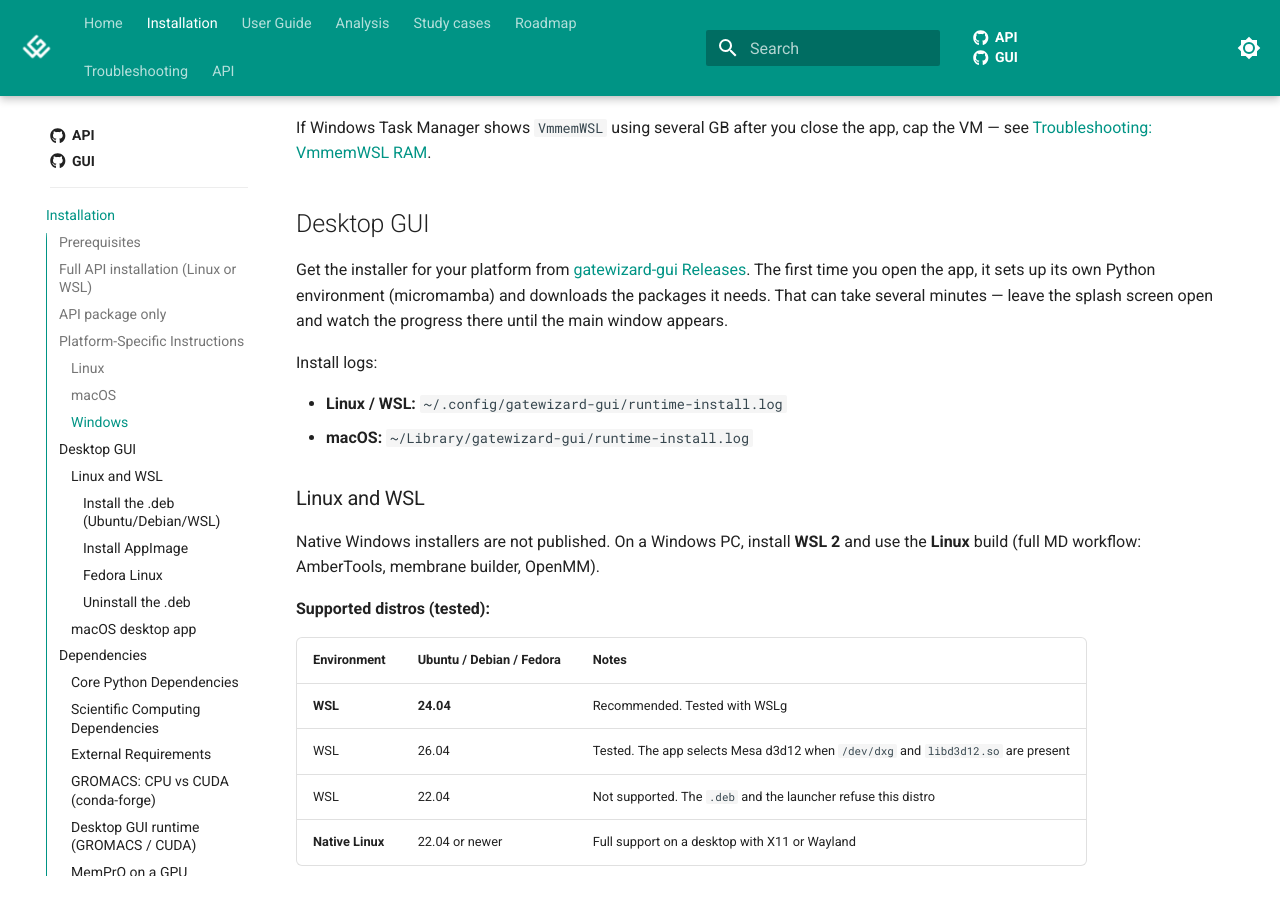
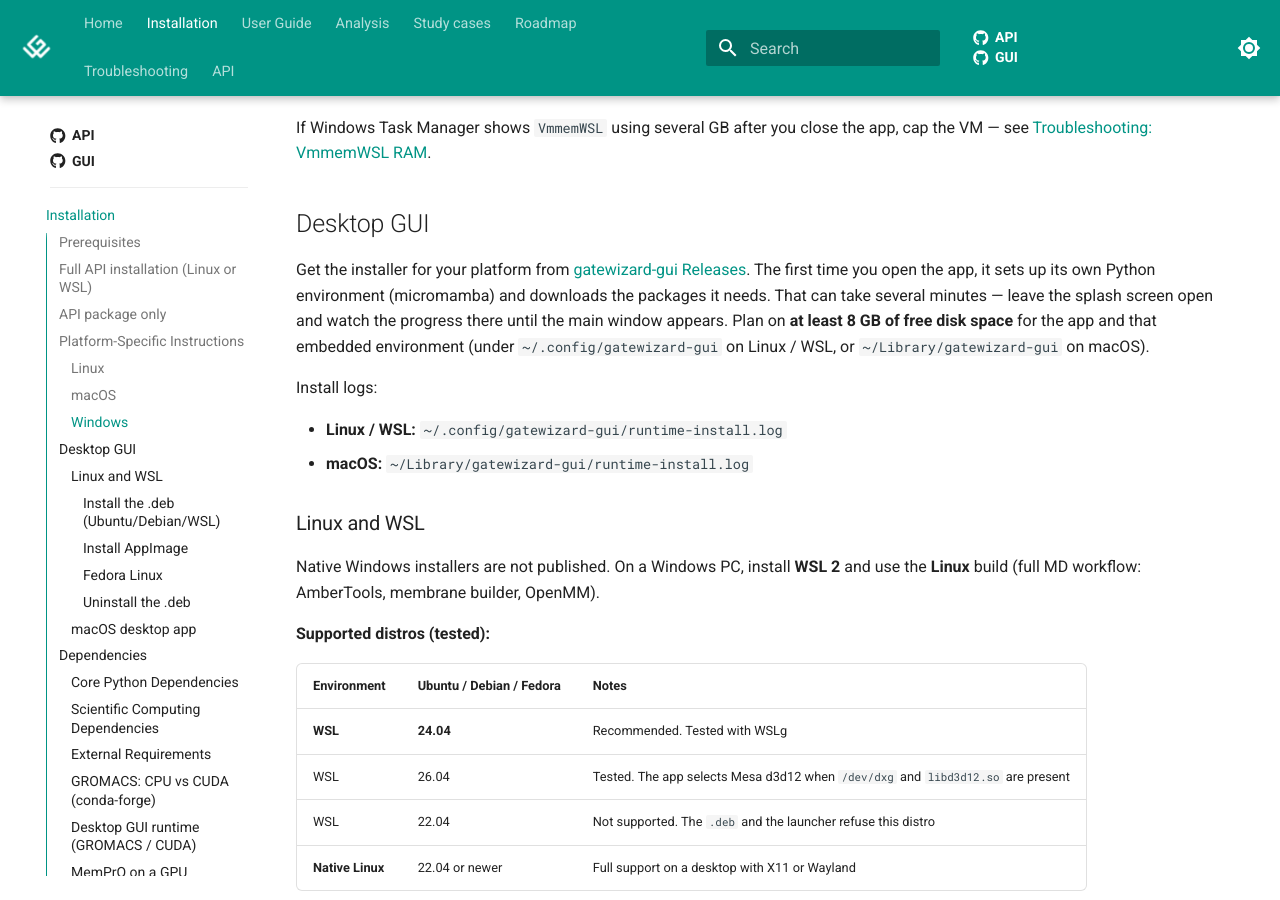
Before and after one commit to maurobedoya/gatewizard, an MkDocs documentation site: the page built from docs/installation.md, in a window 1280 px wide and 900 px high, scrolled down 1811 px. Built offline with MkDocs 1.6.1 and Material for MkDocs 9.7.7, drawn with Linux system fonts in a browser that asks for light colours; comment, search, counter and statistics services are not loaded; the version menu is left out.

Commit message:
docs: update indication for required disk size

```diff
--- a/docs/installation.md
+++ b/docs/installation.md
@@ -71,7 +71,7 @@
 
 ## Desktop GUI
 
-Get the installer for your platform from [gatewizard-gui Releases](https://github.com/franciscoadasme/gatewizard-gui/releases). The first time you open the app, it sets up its own Python environment (micromamba) and downloads the packages it needs. That can take several minutes — leave the splash screen open and watch the progress there until the main window appears.
+Get the installer for your platform from [gatewizard-gui Releases](https://github.com/franciscoadasme/gatewizard-gui/releases). The first time you open the app, it sets up its own Python environment (micromamba) and downloads the packages it needs. That can take several minutes — leave the splash screen open and watch the progress there until the main window appears. Plan on **at least 8 GB of free disk space** for the app and that embedded environment (under `~/.config/gatewizard-gui` on Linux / WSL, or `~/Library/gatewizard-gui` on macOS).
 
 Install logs:
 
```
Also changed, not shown: CHANGELOG.md (+1 -2 lines).
